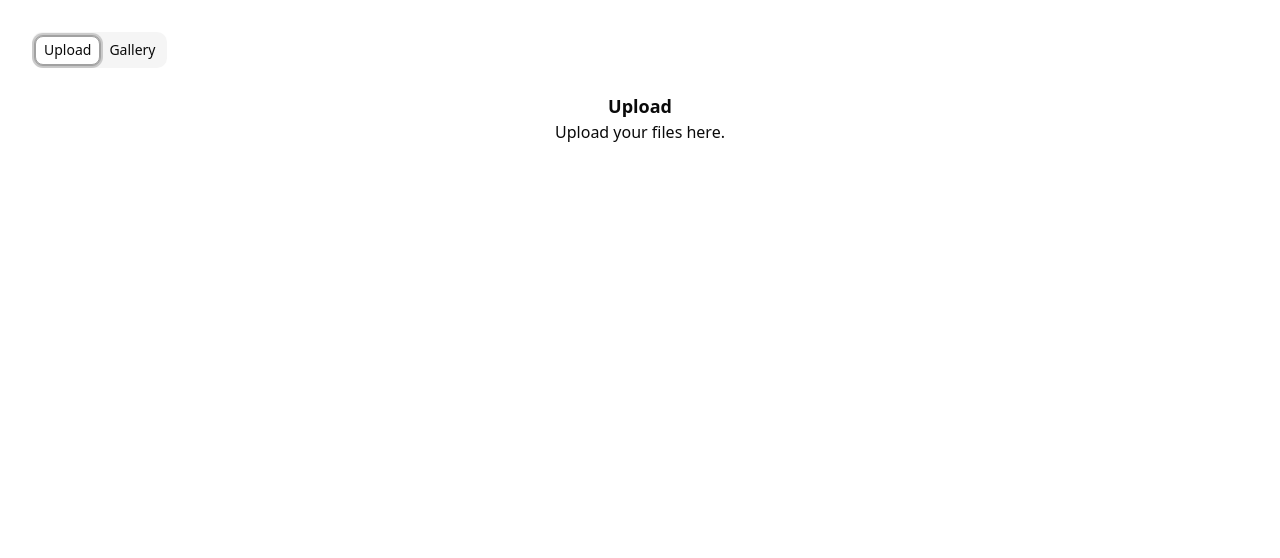
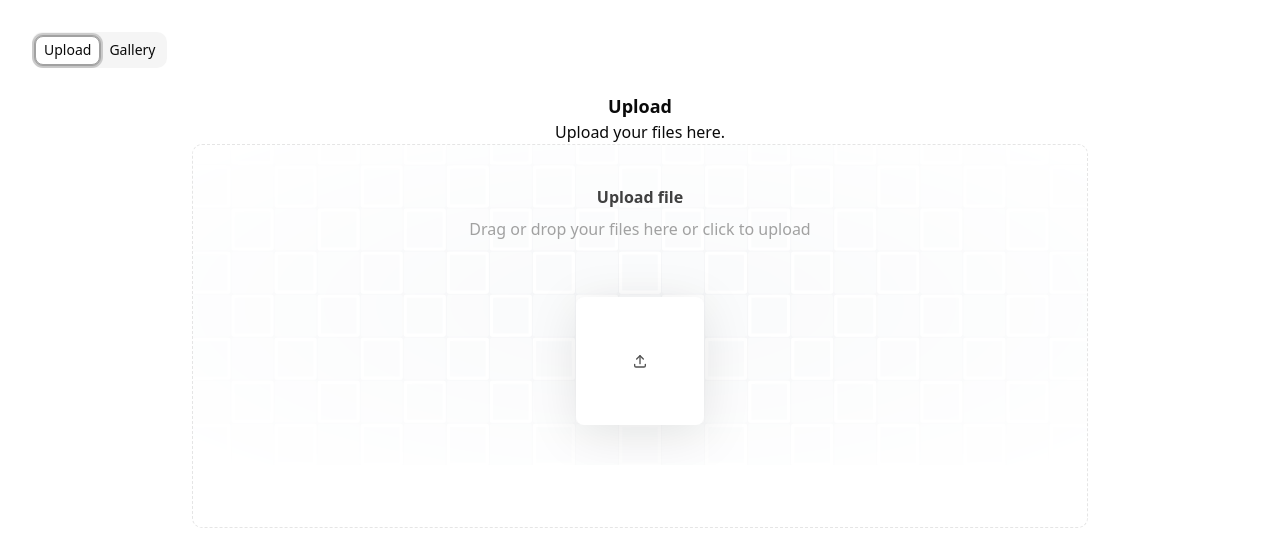
Before and after one commit to omeshapasan2/Cloudinary-Gallery-App, a React (Vite) app: page / in a window 1280 px wide. Both pictures are taken after a click on the tab "Upload". Shown: the top 558 px of the page. Built offline with nearby package versions, Linux system fonts and the light colour scheme.

Commit message:
Upload Component Added

```diff
--- a/package.json
+++ b/package.json
@@ -11,12 +11,15 @@
   },
   "dependencies": {
     "@radix-ui/react-tabs": "^1.1.12",
+    "@tabler/icons-react": "^3.34.0",
     "@tailwindcss/vite": "^4.1.10",
     "class-variance-authority": "^0.7.1",
     "clsx": "^2.1.1",
     "lucide-react": "^0.514.0",
+    "motion": "^12.17.0",
     "react": "^19.1.0",
     "react-dom": "^19.1.0",
+    "react-dropzone": "^14.3.8",
     "react-router-dom": "^7.6.2",
     "tailwind-merge": "^3.3.1",
     "tailwindcss": "^4.1.10"
--- a/src/Pages/MainPage.jsx
+++ b/src/Pages/MainPage.jsx
@@ -1,5 +1,6 @@
 import { Tabs, TabsContent, TabsList, TabsTrigger } from "@/components/ui/tabs"
 import React from 'react'
+import UploadPage from "./UploadPage"
 
 function MainPage() {
   return (
@@ -13,7 +14,8 @@
           <div className="p-4">
             <h2 className="text-lg font-semibold">Upload</h2>
             <p>Upload your files here.</p>
-            {/* Add your upload component here */}
+            {/* upload component  */}
+            <UploadPage />
           </div>
         </TabsContent>
         <TabsContent value="gallery">
--- a/src/Pages/UploadPage.jsx
+++ b/src/Pages/UploadPage.jsx
@@ -1,8 +1,22 @@
-import React from 'react'
+"use client";
+import React, { useState } from "react";
+import { FileUpload } from '../components/ui/file-upload';
 
 function UploadPage() {
+
+  const [files, setFiles] = useState([]);
+  const handleFileUpload = (files) => {
+    setFiles(files);
+    console.log(files);
+  };
+
   return (
     <div>
+
+      <div
+      className="w-full max-w-4xl mx-auto min-h-96 border border-dashed bg-white dark:bg-black border-neutral-200 dark:border-neutral-800 rounded-lg">
+        <FileUpload onChange={handleFileUpload} />
+      </div>
 
     </div>
   )
--- /dev/null
+++ b/src/components/ui/file-upload.jsx
@@ -0,0 +1,181 @@
+import { cn } from "@/lib/utils";
+import React, { useRef, useState } from "react";
+import { motion } from "motion/react";
+import { IconUpload } from "@tabler/icons-react";
+import { useDropzone } from "react-dropzone";
+
+const mainVariant = {
+  initial: {
+    x: 0,
+    y: 0,
+  },
+  animate: {
+    x: 20,
+    y: -20,
+    opacity: 0.9,
+  },
+};
+
+const secondaryVariant = {
+  initial: {
+    opacity: 0,
+  },
+  animate: {
+    opacity: 1,
+  },
+};
+
+export const FileUpload = ({
+  onChange
+}) => {
+  const [files, setFiles] = useState([]);
+  const fileInputRef = useRef(null);
+
+  const handleFileChange = (newFiles) => {
+    setFiles((prevFiles) => [...prevFiles, ...newFiles]);
+    onChange && onChange(newFiles);
+  };
+
+  const handleClick = () => {
+    fileInputRef.current?.click();
+  };
+
+  const { getRootProps, isDragActive } = useDropzone({
+    multiple: false,
+    noClick: true,
+    onDrop: handleFileChange,
+    onDropRejected: (error) => {
+      console.log(error);
+    },
+  });
+
+  return (
+    <div className="w-full" {...getRootProps()}>
+      <motion.div
+        onClick={handleClick}
+        whileHover="animate"
+        className="p-10 group/file block rounded-lg cursor-pointer w-full relative overflow-hidden">
+        <input
+          ref={fileInputRef}
+          id="file-upload-handle"
+          type="file"
+          onChange={(e) => handleFileChange(Array.from(e.target.files || []))}
+          className="hidden" />
+        <div
+          className="absolute inset-0 [mask-image:radial-gradient(ellipse_at_center,white,transparent)]">
+          <GridPattern />
+        </div>
+        <div className="flex flex-col items-center justify-center">
+          <p
+            className="relative z-20 font-sans font-bold text-neutral-700 dark:text-neutral-300 text-base">
+            Upload file
+          </p>
+          <p
+            className="relative z-20 font-sans font-normal text-neutral-400 dark:text-neutral-400 text-base mt-2">
+            Drag or drop your files here or click to upload
+          </p>
+          <div className="relative w-full mt-10 max-w-xl mx-auto">
+            {files.length > 0 &&
+              files.map((file, idx) => (
+                <motion.div
+                  key={"file" + idx}
+                  layoutId={idx === 0 ? "file-upload" : "file-upload-" + idx}
+                  className={cn(
+                    "relative overflow-hidden z-40 bg-white dark:bg-neutral-900 flex flex-col items-start justify-start md:h-24 p-4 mt-4 w-full mx-auto rounded-md",
+                    "shadow-sm"
+                  )}>
+                  <div className="flex justify-between w-full items-center gap-4">
+                    <motion.p
+                      initial={{ opacity: 0 }}
+                      animate={{ opacity: 1 }}
+                      layout
+                      className="text-base text-neutral-700 dark:text-neutral-300 truncate max-w-xs">
+                      {file.name}
+                    </motion.p>
+                    <motion.p
+                      initial={{ opacity: 0 }}
+                      animate={{ opacity: 1 }}
+                      layout
+                      className="rounded-lg px-2 py-1 w-fit shrink-0 text-sm text-neutral-600 dark:bg-neutral-800 dark:text-white shadow-input">
+                      {(file.size / (1024 * 1024)).toFixed(2)} MB
+                    </motion.p>
+                  </div>
+
+                  <div
+                    className="flex text-sm md:flex-row flex-col items-start md:items-center w-full mt-2 justify-between text-neutral-600 dark:text-neutral-400">
+                    <motion.p
+                      initial={{ opacity: 0 }}
+                      animate={{ opacity: 1 }}
+                      layout
+                      className="px-1 py-0.5 rounded-md bg-gray-100 dark:bg-neutral-800 ">
+                      {file.type}
+                    </motion.p>
+
+                    <motion.p initial={{ opacity: 0 }} animate={{ opacity: 1 }} layout>
+                      modified{" "}
+                      {new Date(file.lastModified).toLocaleDateString()}
+                    </motion.p>
+                  </div>
+                </motion.div>
+              ))}
+            {!files.length && (
+              <motion.div
+                layoutId="file-upload"
+                variants={mainVariant}
+                transition={{
+                  type: "spring",
+                  stiffness: 300,
+                  damping: 20,
+                }}
+                className={cn(
+                  "relative group-hover/file:shadow-2xl z-40 bg-white dark:bg-neutral-900 flex items-center justify-center h-32 mt-4 w-full max-w-[8rem] mx-auto rounded-md",
+                  "shadow-[0px_10px_50px_rgba(0,0,0,0.1)]"
+                )}>
+                {isDragActive ? (
+                  <motion.p
+                    initial={{ opacity: 0 }}
+                    animate={{ opacity: 1 }}
+                    className="text-neutral-600 flex flex-col items-center">
+                    Drop it
+                    <IconUpload className="h-4 w-4 text-neutral-600 dark:text-neutral-400" />
+                  </motion.p>
+                ) : (
+                  <IconUpload className="h-4 w-4 text-neutral-600 dark:text-neutral-300" />
+                )}
+              </motion.div>
+            )}
+
+            {!files.length && (
+              <motion.div
+                variants={secondaryVariant}
+                className="absolute opacity-0 border border-dashed border-sky-400 inset-0 z-30 bg-transparent flex items-center justify-center h-32 mt-4 w-full max-w-[8rem] mx-auto rounded-md"></motion.div>
+            )}
+          </div>
+        </div>
+      </motion.div>
+    </div>
+  );
+};
+
+export function GridPattern() {
+  const columns = 41;
+  const rows = 11;
+  return (
+    <div
+      className="flex bg-gray-100 dark:bg-neutral-900 shrink-0 flex-wrap justify-center items-center gap-x-px gap-y-px  scale-105">
+      {Array.from({ length: rows }).map((_, row) =>
+        Array.from({ length: columns }).map((_, col) => {
+          const index = row * columns + col;
+          return (
+            <div
+              key={`${col}-${row}`}
+              className={`w-10 h-10 flex shrink-0 rounded-[2px] ${
+                index % 2 === 0
+                  ? "bg-gray-50 dark:bg-neutral-950"
+                  : "bg-gray-50 dark:bg-neutral-950 shadow-[0px_0px_1px_3px_rgba(255,255,255,1)_inset] dark:shadow-[0px_0px_1px_3px_rgba(0,0,0,1)_inset]"
+              }`} />
+          );
+        }))}
+    </div>
+  );
+}
```
Also changed, not shown: src/lib/utils.js (line endings or trailing spaces), 1 other file (tests, documents, lock files or other folders).
